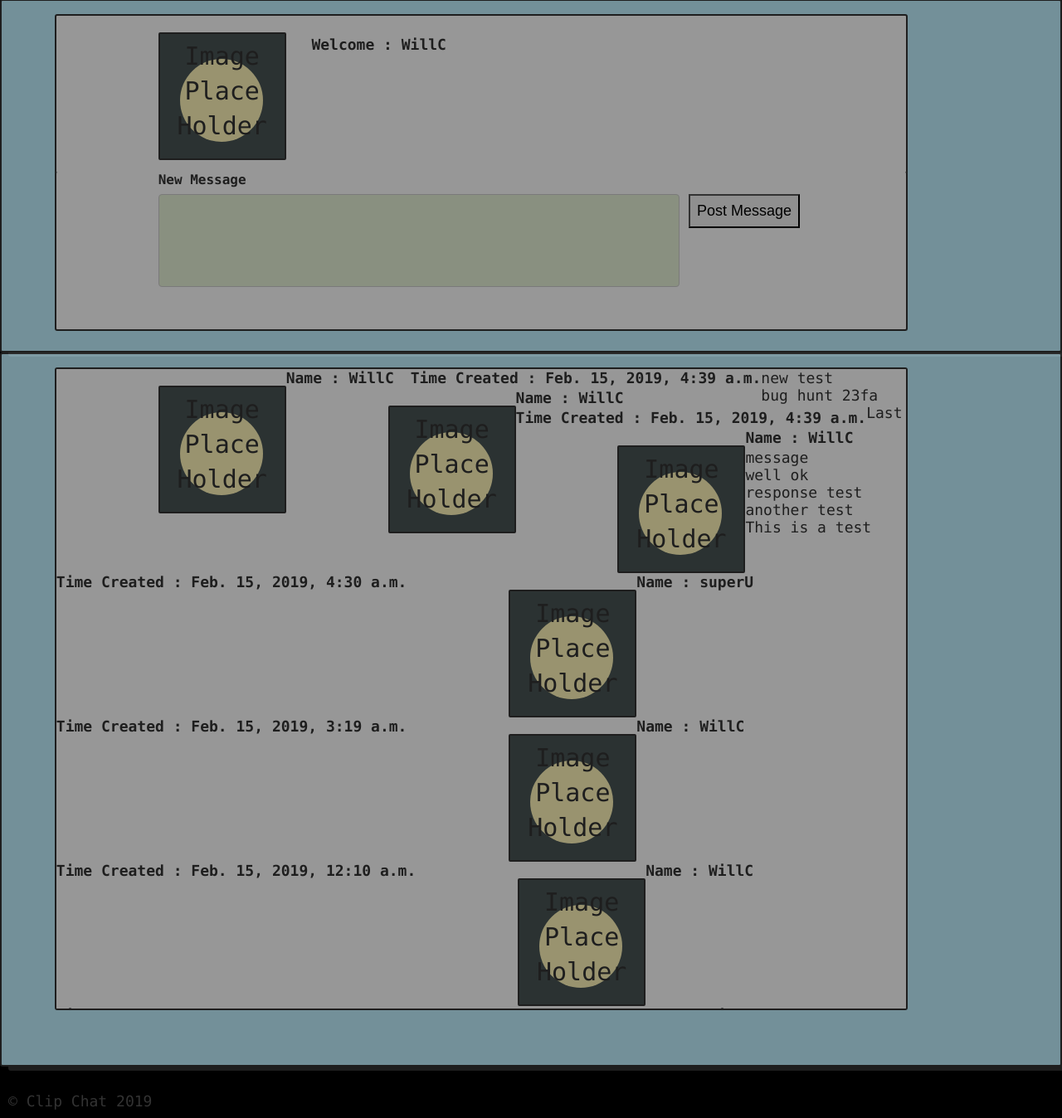
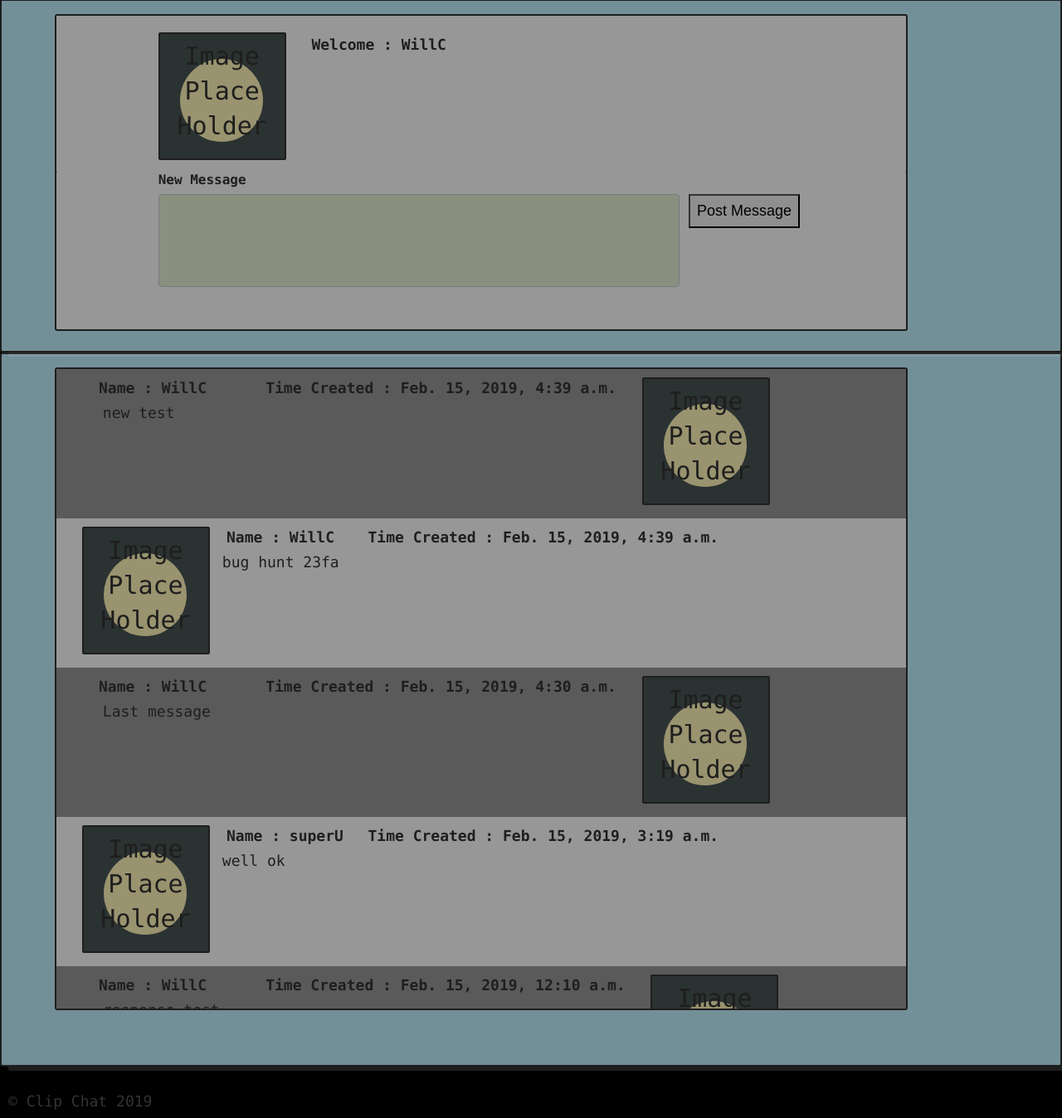
Before and after one commit to DecipherOne/ClipChat, a Django app: page /messages/ in a window 1280 px wide. Shown: the part 49-1397 px from the top of the page at 83% size. Run offline with Django 3.2, Linux system fonts and the light colour scheme; a user stored in the database is signed in; data comes from the database, SQL or seed files in the repository; both versions use the stored data as it was after the commit.

Commit message:
Addind some contextual switches to layout for fun. More styling.

```diff
--- a/static/css/main.css
+++ b/static/css/main.css
@@ -183,3 +183,38 @@ a:visited {
   margin-top: 20%;
   margin-left: 16%;
 }
+
+/* line 182, ../build/sass/main.scss */
+.messageUserDataContainer {
+  min-height: 180px;
+}
+/* line 186, ../build/sass/main.scss */
+.messageUserDataContainer .iconImageContainer {
+  margin-top: 10px;
+  margin-left: 3%;
+}
+/* line 191, ../build/sass/main.scss */
+.messageUserDataContainer .userDataSpan {
+  margin-top: 12px;
+  margin-left: 2%;
+}
+
+/* line 197, ../build/sass/main.scss */
+.oddCol {
+  background-color: #979797;
+}
+/* line 200, ../build/sass/main.scss */
+.oddCol .userDataSpan {
+  margin-left: 5%;
+}
+/* line 205, ../build/sass/main.scss */
+.oddCol .messageContainer {
+  margin-left: 56px;
+}
+
+/* line 210, ../build/sass/main.scss */
+.messageContainer {
+  position: absolute;
+  margin-left: 200px;
+  margin-top: 42px;
+}
--- a/templates/message_feed.html
+++ b/templates/message_feed.html
@@ -1,7 +1,7 @@
 
 <div class="messageFeedContainer">
-
 {% for message in messages %}
+	{% if message.id|divisibleby:2 %}
 		<div class="messageUserDataContainer">
 			<span class="iconImageContainer">
 				<p>Image Place Holder</p>
@@ -14,11 +14,27 @@
 				{% endif %}
 			{% endfor %}
 			<span class="userDataSpan">Time Created : {{ message.date_time_created }}</span>
-
-	</div>
-
 			<div class="messageContainer">
 				{{message.message_body }}
 			</div>
+		</div>
+	{% else %}
+		<div class="messageUserDataContainer oddCol">
+			{% for user in users %}
+				{% if user.id == message.author_id %}
+				<span class="userDataSpan">Name : {{ user.username }}</span>
+				{% endif %}
+			{% endfor %}
+			<span class="userDataSpan">Time Created : {{ message.date_time_created }}</span>
+			<div class="messageContainer">
+				{{message.message_body }}
+			</div>
+			<span class="iconImageContainer">
+				<p>Image Place Holder</p>
+			 <span class="userIconImage">
+			 </span>
+			</span>
+		</div>
+	{% endif %}
 {% endfor %}
 </div>
```
Also changed, not shown: db.sqlite3, 1 other file. Lines whose indentation alone changed are shown as unchanged.
